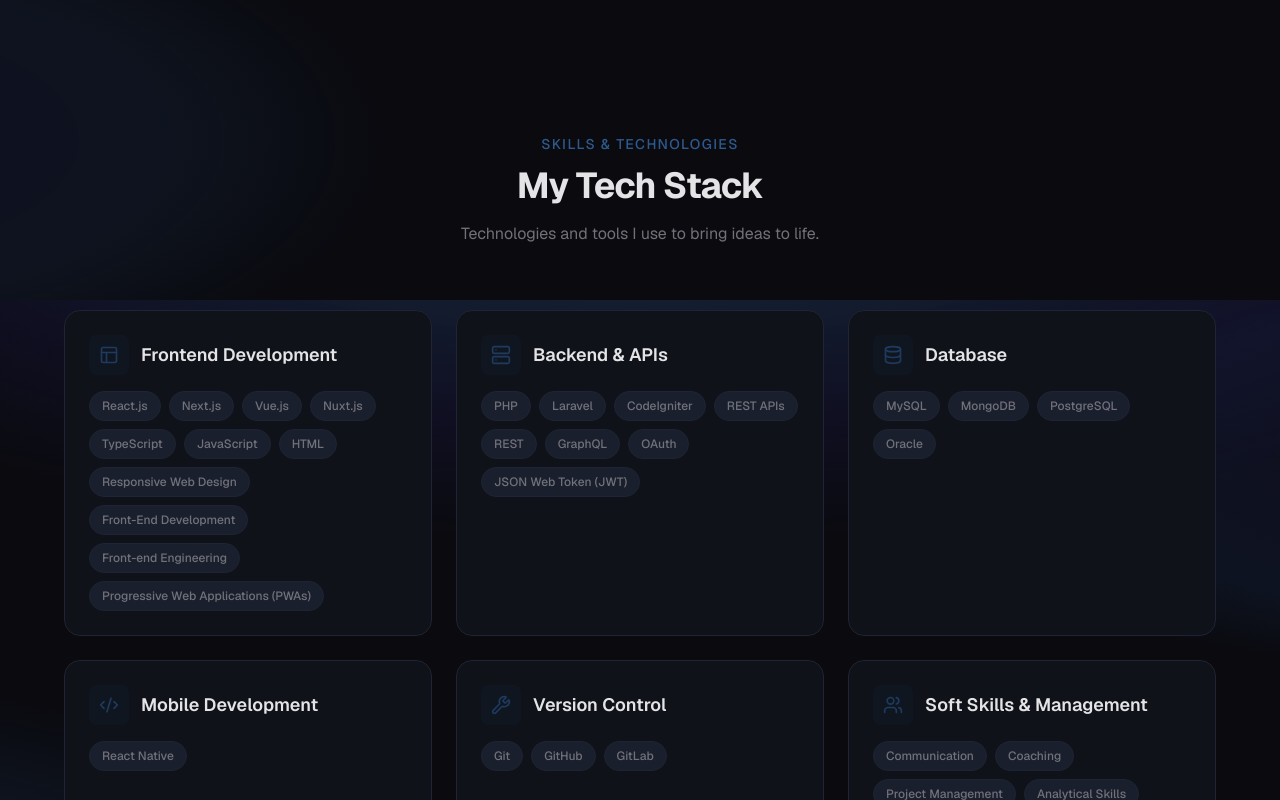
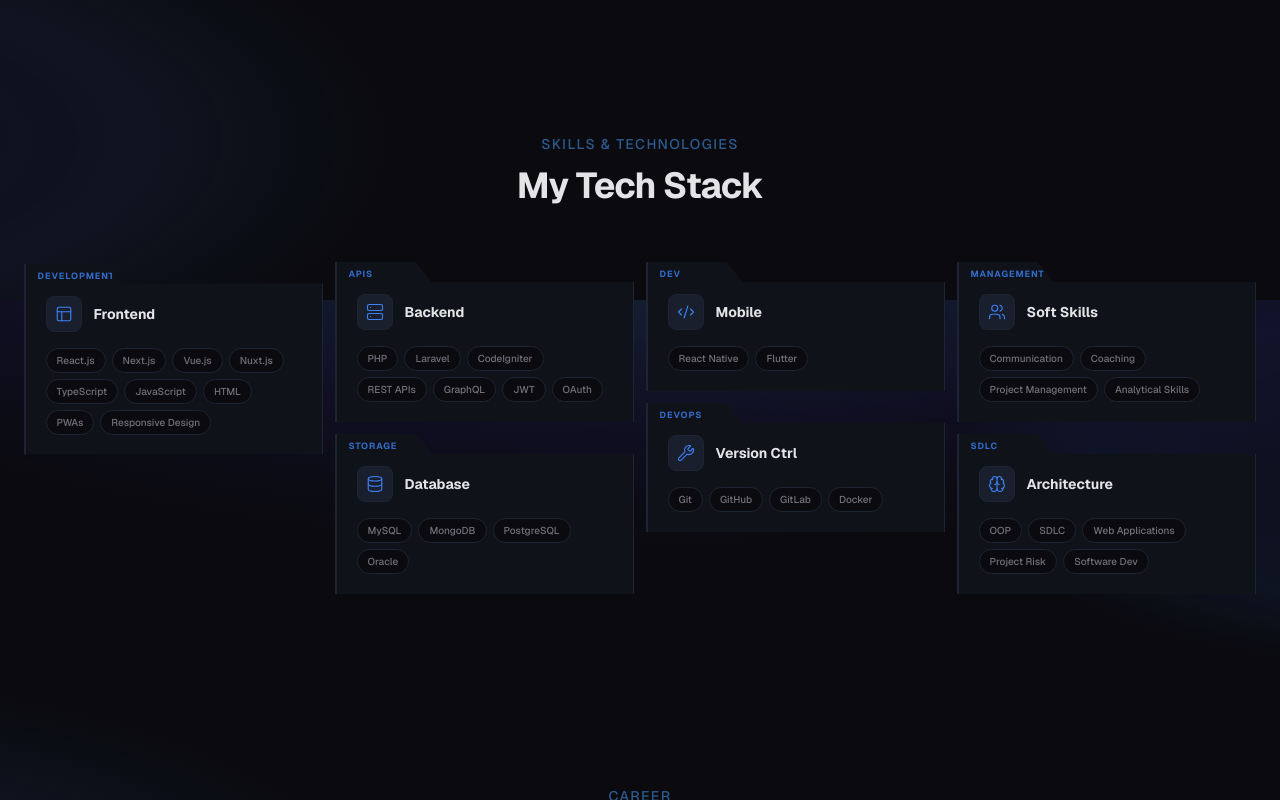
Before and after one commit to farisqlail/portofolio, a Next.js app: page / in a window 1280 px wide. Shown: the part 2100-2900 px from the top of the page. Built offline with nearby package versions, Linux system fonts and the light colour scheme; no server answers.

Commit message:
add: more effect and content

```diff
--- a/src/components/Contact.tsx
+++ b/src/components/Contact.tsx
@@ -1,123 +1,151 @@
-import { useRef } from "react";
-import { motion, useScroll, useSpring, useTransform } from "framer-motion";
-import { Mail, Send } from "lucide-react";
-import type { ComponentType, SVGProps } from "react";
-import { GithubIcon, LinkedinIcon, InstagramIcon } from "./icons";
-import AnimatedSection, { itemVariants, staggerContainer } from "./motion/AnimatedSection";
-import SplitHeading from "./motion/SplitHeading";
+import Image from "next/image";
+import { motion } from "framer-motion";
+import { ArrowUpRight } from "lucide-react";
 
-type IconComponent = ComponentType<SVGProps<SVGSVGElement> & { size?: number }>;
-
-const socialLinks: { label: string; href: string; icon: IconComponent }[] = [
-  {
-    label: "GitHub",
-    href: "https://github.com/farisqlail",
-    icon: GithubIcon,
-  },
-  {
-    label: "LinkedIn",
-    href: "https://www.linkedin.com/in/faris-rizqilail-630329194/",
-    icon: LinkedinIcon,
-  },
-  {
-    label: "Instagram",
-    href: "https://www.instagram.com/laildev/",
-    icon: InstagramIcon,
-  },
-  {
-    label: "Email",
-    href: "mailto:farisqlail@gmail.com",
-    icon: Mail as unknown as IconComponent,
-  },
+const navLinks = [
+  { label: "HOME", href: "#home" },
+  { label: "ABOUT", href: "#about" },
+  { label: "SKILLS", href: "#skills" },
+  // { label: "PROJECTS", href: "#projects" },
+  { label: "EXPERIENCE", href: "#experience" },
+  { label: "CERTIFICATIONS", href: "#certifications" },
 ];
 
+const socialLinks = [
+  { label: "GITHUB", href: "https://github.com/farisqlail" },
+  { label: "LINKEDIN", href: "https://www.linkedin.com/in/faris-rizqilail-630329194/" },
+  { label: "INSTAGRAM", href: "https://www.instagram.com/laildev/" },
+  { label: "EMAIL", href: "mailto:farisqlail@gmail.com" },
+];
+
+const techStack = ["React", "Next.js", "TypeScript", "Node.js", "PostgreSQL", "Supabase", "React Native", "Web3"];
+
 export default function Contact() {
-  const ref = useRef<HTMLElement>(null);
-  const { scrollYProgress } = useScroll({
-    target: ref,
-    offset: ["start end", "end start"],
-  });
-  const progress = useSpring(scrollYProgress, {
-    stiffness: 95,
-    damping: 28,
-    mass: 0.4,
-  });
-  const bgY = useTransform(progress, [0, 1], [-30, 30]);
+  return (
+    <section id="contact" className="relative overflow-hidden bg-background">
+      {/* 3-column main area */}
+      <div className="mx-auto max-w-7xl px-6 md:px-10 pt-16 md:pt-24">
+        <div className="grid grid-cols-1 md:grid-cols-3 gap-10 md:gap-6 items-start">
 
-  return (
-    <AnimatedSection id="contact" className="relative overflow-hidden px-6 py-24" ref={ref}>
-      <motion.div
-        className="pointer-events-none absolute left-1/2 top-10 h-80 w-80 -translate-x-1/2 rounded-full bg-accent/10 blur-[90px]"
-        style={{ y: bgY }}
-      />
-      <div className="mx-auto max-w-6xl">
-        <motion.div
-          className="relative overflow-hidden rounded-3xl border border-border bg-surface p-12 text-center md:p-20"
-          variants={staggerContainer}
-        >
-          {/* Background decoration */}
-          <div className="pointer-events-none absolute inset-0">
-            <motion.div
-              className="absolute top-0 left-1/2 h-64 w-64 -translate-x-1/2 -translate-y-1/2 rounded-full bg-accent/10 blur-[80px]"
-              animate={{ scale: [1, 1.2, 1], opacity: [0.3, 0.6, 0.3] }}
-              transition={{ duration: 4, repeat: Infinity }}
-            />
-          </div>
-
-          <div className="relative">
-            <motion.h2
-              className="text-sm font-medium uppercase tracking-widest text-accent-light"
-              variants={itemVariants}
-            >
-              Contact
-            </motion.h2>
-            <SplitHeading
-              as="h3"
-              text="Let's Work Together"
-              className="mt-3 text-3xl font-bold tracking-tight sm:text-4xl"
-            />
-            <motion.p
-              className="mx-auto mt-4 max-w-lg text-muted"
-              variants={itemVariants}
-            >
-              Have a project in mind or just want to chat? Feel free to reach out.
-              I&apos;m always open to discussing new opportunities and ideas.
-            </motion.p>
-
-            <motion.a
-              href="mailto:farisqlail@gmail.com"
-              className="mt-8 inline-flex h-12 items-center gap-2 rounded-full bg-accent px-8 text-sm font-medium text-white transition-all hover:bg-accent-dark hover:shadow-lg hover:shadow-accent/25"
-              variants={itemVariants}
-              whileHover={{ scale: 1.05 }}
-              whileTap={{ scale: 0.95 }}
-            >
-              <Send size={16} />
-              Say Hello
-            </motion.a>
-
-            <motion.div
-              className="mt-10 flex items-center justify-center gap-4"
-              variants={staggerContainer}
-            >
-              {socialLinks.map((link) => (
+          {/* LEFT: Pages */}
+          <div>
+            <p className="mb-5 text-[10px] font-semibold uppercase tracking-[0.28em] text-muted">
+              Pages
+            </p>
+            <nav className="flex flex-col gap-0.5">
+              {navLinks.map((link, i) => (
                 <motion.a
                   key={link.label}
                   href={link.href}
-                  target="_blank"
-                  rel="noopener noreferrer"
-                  className="flex h-11 w-11 items-center justify-center rounded-full border border-border text-muted transition-all hover:border-accent hover:text-accent"
-                  aria-label={link.label}
-                  whileHover={{ scale: 1.15, y: -3 }}
-                  whileTap={{ scale: 0.9 }}
-                  variants={itemVariants}
+                  className="text-2xl font-black uppercase leading-snug tracking-tight text-foreground transition-colors hover:text-accent-glow"
+                  initial={{ opacity: 0, x: -16 }}
+                  whileInView={{ opacity: 1, x: 0 }}
+                  viewport={{ once: true }}
+                  transition={{ delay: i * 0.055 }}
                 >
-                  <link.icon size={20} />
+                  {link.label}
                 </motion.a>
               ))}
+              <motion.a
+                href="mailto:farisqlail@gmail.com"
+                className="mt-4 text-2xl font-black uppercase tracking-tight text-accent-glow transition-colors hover:text-accent-light"
+                initial={{ opacity: 0, x: -16 }}
+                whileInView={{ opacity: 1, x: 0 }}
+                viewport={{ once: true }}
+                transition={{ delay: navLinks.length * 0.055 }}
+              >
+                LAILDEV
+              </motion.a>
+            </nav>
+          </div>
+
+          {/* CENTER: Headline + Portrait */}
+          <div className="flex flex-col items-center text-center">
+            <motion.h2
+              className="relative z-10 text-5xl font-black uppercase leading-[0.88] tracking-tighter sm:text-6xl md:text-7xl"
+              initial={{ opacity: 0, y: 36 }}
+              whileInView={{ opacity: 1, y: 0 }}
+              viewport={{ once: true }}
+              transition={{ duration: 0.7 }}
+            >
+              <span className="block text-foreground">BRING</span>
+              <span className="block text-accent-glow">COFFEE</span>
+              <span className="block text-foreground">TO YOUR</span>
+              <span className="block text-accent-glow">DESK.</span>
+            </motion.h2>
+
+            <motion.div
+              className="relative z-0  w-56 overflow-hidden md:w-64"
+              initial={{ opacity: 0, y: 20 }}
+              whileInView={{ opacity: 1, y: 0 }}
+              viewport={{ once: true }}
+              transition={{ delay: 0.2, duration: 0.6 }}
+            >
+              <Image
+                src="/assets/images/faris-hero-hover.png"
+                alt="Faris Rizqilail"
+                width={256}
+                height={384}
+                className="h-auto w-full object-cover"
+                priority={false}
+              />
             </motion.div>
           </div>
-        </motion.div>
+
+          {/* RIGHT: Follow On */}
+          <div className="md:text-right">
+            <p className="mb-5 text-[10px] font-semibold uppercase tracking-[0.28em] text-muted">
+              Follow On
+            </p>
+            <nav className="flex flex-col gap-0.5 md:items-end">
+              {socialLinks.map((link, i) => (
+                <motion.a
+                  key={link.label}
+                  href={link.href}
+                  target={link.href.startsWith("mailto") ? undefined : "_blank"}
+                  rel="noopener noreferrer"
+                  className="text-2xl font-black uppercase leading-snug tracking-tight text-foreground transition-colors hover:text-accent-glow"
+                  initial={{ opacity: 0, x: 16 }}
+                  whileInView={{ opacity: 1, x: 0 }}
+                  viewport={{ once: true }}
+                  transition={{ delay: i * 0.055 }}
+                >
+                  {link.label}
+                </motion.a>
+              ))}
+            </nav>
+          </div>
+        </div>
       </div>
-    </AnimatedSection>
+
+      {/* Tech stack logos band */}
+      <div className="mt-14 border-t border-border">
+        <div className="mx-auto max-w-7xl px-6 py-5 md:px-10">
+          <div className="flex flex-wrap items-center justify-between gap-x-8 gap-y-3">
+            {techStack.map((tech, i) => (
+              <motion.span
+                key={tech}
+                className="text-xs font-bold uppercase tracking-[0.22em] text-muted/50"
+                initial={{ opacity: 0 }}
+                whileInView={{ opacity: 1 }}
+                viewport={{ once: true }}
+                transition={{ delay: i * 0.04 }}
+              >
+                {tech}
+              </motion.span>
+            ))}
+          </div>
+        </div>
+      </div>
+
+      {/* Footer bar */}
+      <div className="border-t border-border">
+        <div className="mx-auto max-w-7xl flex flex-col items-center justify-center gap-4 px-6 py-5 sm:flex-row md:px-10">
+          <p className="text-xs font-medium uppercase tracking-wider text-muted">
+            &copy; {new Date().getFullYear()} Faris Rizqilail. All rights reserved.
+          </p>
+        </div>
+      </div>
+    </section>
   );
 }
--- a/src/components/Experiments.tsx
+++ b/src/components/Experiments.tsx
@@ -1,35 +1,39 @@
 import { motion, useInView } from "framer-motion";
 import { useRef } from "react";
-import { Sparkles, Terminal, Brain, Boxes, ArrowUpRight } from "lucide-react";
+import { Brain, Sparkles, Globe, Gamepad2, ArrowUpRight } from "lucide-react";
 
 const experiments = [
   {
-    title: "Generative Art Engine",
+    title: "AI Code Review Assistant",
     description:
-      "A creative coding experiment using WebGL and GLSL shaders to generate procedural art in real-time.",
-    category: "Creative Coding",
-    icon: Sparkles,
+      "Fullstack AI tool that automatically analyzes code for bugs, security vulnerabilities, and best practices. React + Express frontend/backend proxying Llama 3.3 70B via Groq API with real-time streaming results.",
+    category: "AI / Code Tools",
+    icon: Brain,
+    href: "https://github.com/farisqlail/review-code-ai",
   },
   {
-    title: "CLI Task Runner",
+    title: "Simple Wallet Web3",
     description:
-      "A Rust-based CLI tool for automating repetitive development tasks with parallel execution support.",
-    category: "Developer Tools",
-    icon: Terminal,
+      "Web3 wallet app with Solidity smart contract backend. Handles cryptocurrency transactions and interactions with Ethereum-compatible networks via a JavaScript frontend.",
+    category: "Web3 / Blockchain",
+    icon: Globe,
+    href: "https://github.com/farisqlail/simple-wallet-web3",
   },
   {
-    title: "Neural Style Transfer",
+    title: "AI Agents Mini Startup",
     description:
-      "Experimenting with deep learning models to apply artistic styles to photographs in the browser.",
-    category: "Machine Learning",
-    icon: Brain,
+      "Collaborative AI platform with four specialized agents (PM, CTO, Developer, QA) powered by Llama 3.3 70B. Input a project brief — agents autonomously design architecture, write code, and run QA. Export as docs or source code.",
+    category: "AI / Multi-Agent",
+    icon: Sparkles,
+    href: "https://github.com/farisqlail/ai-agents-mini-startup",
   },
   {
-    title: "Micro-Frontend Architecture",
+    title: "Brongwood Game",
     description:
-      "Exploring module federation and micro-frontend patterns for building scalable enterprise applications.",
-    category: "Architecture",
-    icon: Boxes,
+      "A cozy pixel RPG about healing, connection, and finding meaning in a quiet town. Built with TypeScript, focused on intimate narrative and community relationships.",
+    category: "Game Dev",
+    icon: Gamepad2,
+    href: "https://github.com/farisqlail/Brongwood-game",
   },
 ];
 
@@ -83,8 +87,11 @@
           animate={isInView ? "visible" : "hidden"}
         >
           {experiments.map((exp) => (
-            <motion.div
+            <motion.a
               key={exp.title}
+              href={exp.href}
+              target="_blank"
+              rel="noopener noreferrer"
               className="group relative overflow-hidden rounded-2xl border border-border bg-surface p-6 transition-all"
               variants={itemVariants}
               whileHover={{
@@ -117,22 +124,12 @@
                   {exp.description}
                 </p>
 
-                <motion.div
-                  className="mt-4 inline-flex items-center gap-1.5 text-sm font-medium text-accent"
-                  initial={{ opacity: 0, x: -10 }}
-                  whileHover={{ x: 5 }}
-                  animate={{ opacity: 1, x: 0 }}
-                >
-                  <span className="opacity-0 transition-opacity group-hover:opacity-100">
-                    Explore
-                  </span>
-                  <ArrowUpRight
-                    size={14}
-                    className="opacity-0 transition-opacity group-hover:opacity-100"
-                  />
-                </motion.div>
+                <div className="mt-4 inline-flex items-center gap-1.5 text-sm font-medium text-accent opacity-0 transition-opacity group-hover:opacity-100">
+                  <span>View on GitHub</span>
+                  <ArrowUpRight size={14} />
+                </div>
               </div>
-            </motion.div>
+            </motion.a>
           ))}
         </motion.div>
       </div>
--- a/src/components/Navbar.tsx
+++ b/src/components/Navbar.tsx
@@ -9,7 +9,7 @@
   { label: "Projects", href: "#projects" },
   { label: "Experience", href: "#experience" },
   { label: "Certifications", href: "#certifications" },
-  // { label: "Experiments", href: "#experiments" },
+  { label: "Experiments", href: "#experiments" },
   { label: "Contact", href: "#contact" },
 ];
 
@@ -48,7 +48,7 @@
             className="rounded-md"
           />
           <span className="text-xl font-bold tracking-tight gradient-text">
-            Faris Rizqilail
+            LailDev
           </span>
         </motion.a>
 
--- a/src/components/Skills.tsx
+++ b/src/components/Skills.tsx
@@ -1,3 +1,4 @@
+import { useState } from "react";
 import { motion } from "framer-motion";
 import {
   Code2,
@@ -8,12 +9,27 @@
   Users,
   Brain,
 } from "lucide-react";
-import AnimatedSection, { itemVariants, staggerContainer } from "./motion/AnimatedSection";
-import SplitHeading from "./motion/SplitHeading";
+import type { LucideIcon } from "lucide-react";
 
-const skillCategories = [
+/*
+  Folder shape: tab raised at top-left (80px wide, 20px tall),
+  diagonal transition at 96px, then body starts.
+  polygon: top-left tab → diagonal → full-width body → box close
+*/
+const FOLDER =
+  "polygon(0 0, 80px 0, 96px 20px, 100% 20px, 100% 100%, 0 100%)";
+
+interface SkillCat {
+  title: string;
+  label: string;
+  icon: LucideIcon;
+  skills: string[];
+}
+
+const skillCategories: SkillCat[] = [
   {
-    title: "Frontend Development",
+    title: "Frontend",
+    label: "Development",
     icon: Layout,
     skills: [
       "React.js",
@@ -23,43 +39,45 @@
       "TypeScript",
       "JavaScript",
       "HTML",
-      "Responsive Web Design",
-      "Front-End Development",
-      "Front-end Engineering",
-      "Progressive Web Applications (PWAs)",
+      "PWAs",
+      "Responsive Design",
     ],
   },
   {
-    title: "Backend & APIs",
+    title: "Backend",
+    label: "APIs",
     icon: Server,
     skills: [
       "PHP",
       "Laravel",
       "CodeIgniter",
       "REST APIs",
-      "REST",
       "GraphQL",
+      "JWT",
       "OAuth",
-      "JSON Web Token (JWT)",
     ],
   },
   {
     title: "Database",
+    label: "Storage",
     icon: Database,
     skills: ["MySQL", "MongoDB", "PostgreSQL", "Oracle"],
   },
   {
-    title: "Mobile Development",
+    title: "Mobile",
+    label: "Dev",
     icon: Code2,
-    skills: ["React Native"],
+    skills: ["React Native", "Flutter"],
   },
   {
-    title: "Version Control",
+    title: "Version Ctrl",
+    label: "DevOps",
     icon: Wrench,
-    skills: ["Git", "GitHub", "GitLab"],
+    skills: ["Git", "GitHub", "GitLab", "Docker"],
   },
   {
-    title: "Soft Skills & Management",
+    title: "Soft Skills",
+    label: "Management",
     icon: Users,
     skills: [
       "Communication",
@@ -69,77 +87,109 @@
     ],
   },
   {
-    title: "Software Development",
+    title: "Architecture",
+    label: "SDLC",
     icon: Brain,
-    skills: [
-      "Software Development",
-      "Object-Oriented Programming (OOP)",
-      "Software Development Life Cycle (SDLC)",
-      "Web Applications",
-      "Project Risk",
-    ],
+    skills: ["OOP", "SDLC", "Web Applications", "Project Risk", "Software Dev"],
   },
 ];
 
-export default function Skills() {
+function SkillCard({ cat, index }: { cat: SkillCat; index: number }) {
+  const [hovered, setHovered] = useState(false);
+
   return (
-    <AnimatedSection id="skills" className="px-6 py-24">
-      <div className="mx-auto max-w-6xl">
     <motion.div
-          className="text-center"
-          variants={itemVariants}
+      initial={{ opacity: 0, y: 20 }}
+      whileInView={{ opacity: 1, y: 0 }}
+      viewport={{ once: true }}
+      transition={{ delay: index * 0.06, duration: 0.45 }}
+      onHoverStart={() => setHovered(true)}
+      onHoverEnd={() => setHovered(false)}
     >
-          <SplitHeading
-            as="h2"
-            text="Skills & Technologies"
-            className="text-sm font-medium uppercase tracking-widest text-accent-light"
+      {/*
+        Outer: clip-path=FOLDER + animates background = border color.
+        Inner: margin 1.5px reveals 1.5px gap = full border along all
+        edges including tab diagonal.
+      */}
+      <motion.div
+        style={{ clipPath: FOLDER }}
+        animate={{
+          background: hovered ? "var(--accent-glow)" : "var(--border)",
+        }}
+        transition={{ duration: 0.18 }}
+      >
+        {/* Inner card — pt-8 pushes content below the 20px tab clip area */}
+        <div
+          className="relative flex flex-col bg-surface px-5 pb-5 pt-8"
+          style={{ margin: "1.5px" }}
+        >
+          {/* Category label sits in the tab area (absolute, above clip boundary) */}
+          <span className="absolute left-3 top-1.5 text-[9px] font-bold uppercase tracking-widest text-accent-glow opacity-80">
+            {cat.label}
+          </span>
+
+          {/* Icon + title */}
+          <div className="mb-4 flex items-center gap-3">
+            <motion.div
+              className="flex h-9 w-9 shrink-0 items-center justify-center rounded-lg border border-border bg-surface-light"
+              animate={{
+                borderColor: hovered ? "var(--accent-glow)" : "var(--border)",
+              }}
+              transition={{ duration: 0.18 }}
+            >
+              <cat.icon
+                size={18}
+                className="text-accent-glow"
+                strokeWidth={1.5}
               />
-          <h3 className="mt-3 text-3xl font-bold tracking-tight sm:text-4xl">
-            My Tech Stack
-          </h3>
-          <p className="mx-auto mt-4 max-w-2xl text-muted">
-            Technologies and tools I use to bring ideas to life.
-          </p>
             </motion.div>
+            <p className="text-sm font-bold text-foreground">{cat.title}</p>
+          </div>
 
-        <motion.div
-          className="mt-16 grid gap-6 sm:grid-cols-2 lg:grid-cols-3"
-          variants={staggerContainer}
-        >
-          {skillCategories.map((category) => (
-            <motion.div
-              key={category.title}
-              className="group rounded-2xl border border-border bg-surface p-6 transition-all"
-              variants={itemVariants}
-              whileHover={{
-                y: -4,
-                boxShadow: "0 20px 40px rgba(30, 58, 95, 0.12)",
-                borderColor: "var(--accent)",
-              }}
-            >
-              <div className="mb-4 flex items-center gap-3">
-                <div className="flex h-10 w-10 items-center justify-center rounded-lg bg-accent/10">
-                  <category.icon size={20} className="text-accent" />
-                </div>
-                <h4 className="text-lg font-semibold">{category.title}</h4>
-              </div>
-              <div className="flex flex-wrap gap-2">
-                {category.skills.map((skill, i) => (
+          {/* All skills — always visible, card height = content height = masonry */}
+          <div className="flex flex-wrap gap-1.5">
+            {cat.skills.map((skill) => (
               <motion.span
                 key={skill}
-                    className="rounded-full border border-border bg-surface-light px-3 py-1.5 text-xs font-medium text-muted transition-colors hover:border-accent hover:text-accent"
-                    variants={itemVariants}
-                    transition={{ delay: 0.3 + i * 0.05 }}
-                    whileHover={{ scale: 1.1 }}
+                className="rounded-full border border-border bg-background px-2.5 py-1 text-[10px] font-medium text-muted transition-colors"
+                animate={{
+                  borderColor: hovered ? "var(--accent-glow)" : "var(--border)",
+                  color: hovered ? "var(--foreground)" : "var(--muted)",
+                }}
+                transition={{ duration: 0.15 }}
               >
                 {skill}
               </motion.span>
             ))}
           </div>
+        </div>
       </motion.div>
-          ))}
     </motion.div>
-      </div>
-    </AnimatedSection>
   );
 }
+
+export default function Skills() {
+  return (
+    <section id="skills" className="px-6 py-24">
+      <div className="mx-auto max-w-7xl">
+        <div className="mb-14 text-center">
+          <p className="text-sm font-medium uppercase tracking-widest text-accent-light">
+            Skills &amp; Technologies
+          </p>
+          <h2 className="mt-3 text-3xl font-bold tracking-tight sm:text-4xl">
+            My Tech Stack
+          </h2>
+        </div>
+
+        {/* Pinterest masonry via CSS columns — each card height = content → auto masonry */}
+        <div className="columns-2 gap-3 sm:columns-3 lg:columns-4 [column-gap:12px]">
+          {skillCategories.map((cat, i) => (
+            <div key={cat.title} className="mb-3 break-inside-avoid">
+              <SkillCard cat={cat} index={i} />
+            </div>
+          ))}
+        </div>
+      </div>
+    </section>
+  );
+}
```
Also changed, not shown: src/pages/index.tsx (+4 -5 lines), .claude/settings.local.json. Lines whose indentation alone changed are shown as unchanged.
